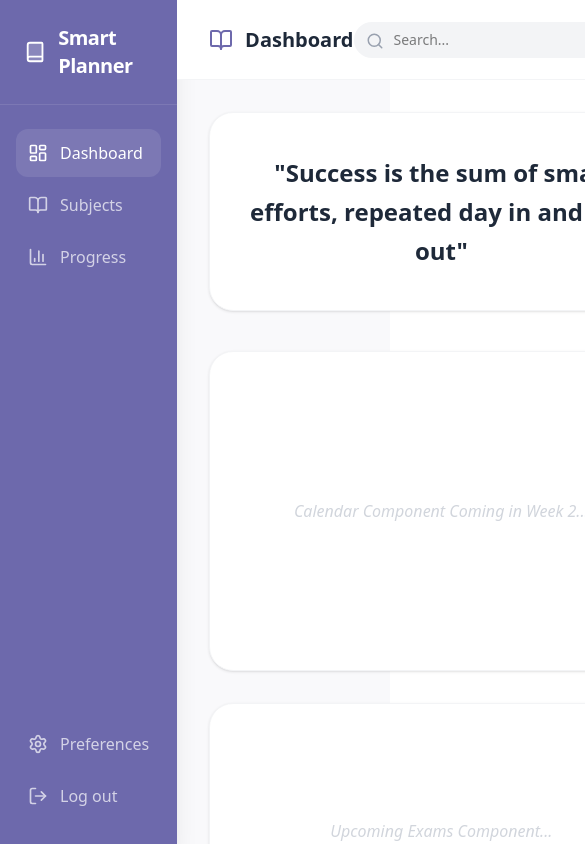
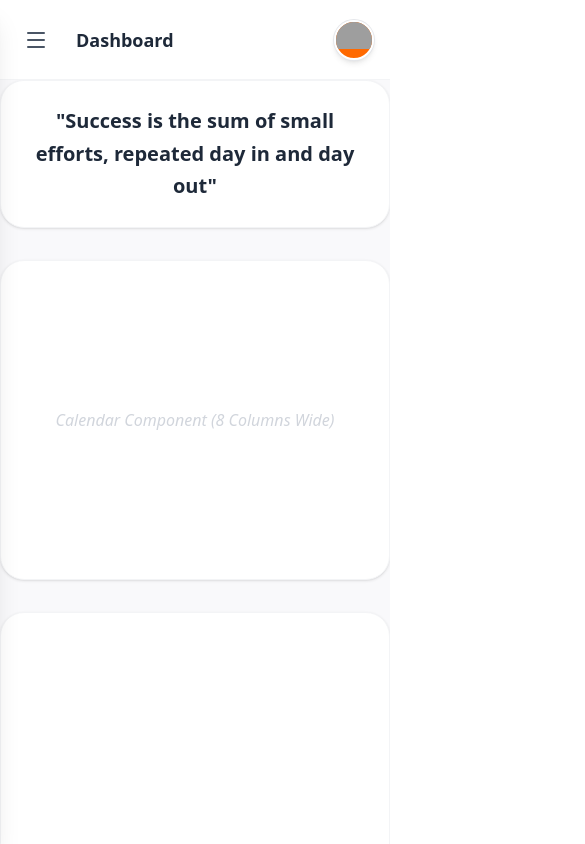
Before and after one commit to ermun361/Smart-study-planner, a React (Vite) app: page / in a window 390 px wide. Shown: the top 844 px of the page, 585 px wide, since content can reach past the window. Built offline with nearby package versions, Linux system fonts and the light colour scheme; grey boxes are pictures that could not be loaded.

Commit message:
feat: add mobile responsive logic and flat-grid dashboard skeleton

```diff
--- a/src/App.jsx
+++ b/src/App.jsx
@@ -1,5 +1,4 @@
-import React from 'react';
-// 1. Import the icons we need
+import React, { useState } from 'react';
 import {
   LayoutDashboard,
   BookOpen,
@@ -7,37 +6,94 @@ import {
   Settings,
   LogOut,
   Search,
-  Book
+  Book,
+  Menu,
+  X
 } from 'lucide-react';
 
 function App() {
+  /**
+  * STATE LOGIC FOR MOBILE SIDEBAR
+  * 'isMenuOpen' is a boolean (true/false).
+  * When 'isMenuOpen' is true, the sidebar is visible on mobile.
+  * When 'isMenuOpen' is false, the sidebar is hidden on mobile.
+  * The 'toggleMenu' function toggles the value of 'isMenuOpen' between true and false.
+  */
+ const [isMenuOpen, setIsMenuOpen] = useState(false);
+
+ // Function to toggle the mobile menu
+ const toggleMenu = () => setIsMenuOpen(!isMenuOpen);
+
+
   return (
-    <div className="flex h-screen bg-[#F9F9FB] font-sans">
+    /**
+     * MAIN WRAPPER: A flex container that takes the full height of the screen, with a light background and sans-serif font.
+     * 'overflow-hidden' prevents the page from "shaking" or scrolling when the mobile menu is toggled open or closed. This ensures a smooth user experience on mobile devices.
+     */
 
-      {/* --- SIDEBAR --- */}
-      <aside className="w-64 bg-brandPurple text-white flex flex-col justify-between shadow-xl">
+    <div className="flex h-screen bg-[#F9F9FB] font-sans relative overflow-hidden">
+
+      {/*  1. MOBILE BACKDROP (The "Dimmer" effect)
+        - 'fixed inset-0': covers the entire screen.
+        - 'bg-black/50': semi-transparent black.
+        - 'z-40': sits above content but BELOW the sidebar (z-50).
+        - 'lg:hidden': this overlay is NEVER needed on desktop. */}
+
+      {isMenuOpen && (
+        <div
+          className="fixed inset-0 bg-black/50 z-40 lg:hidden"
+          onClick={toggleMenu} // Clicking the backdrop will close the menu
+        />
+      )}
+
+      {/*
+       2. THE SIDEBAR
+        - 'transition-transform': makes the slide smooth instead of a "jump."
+        - 'duration-300': the slide takes 0.3 seconds.
+        - '${isMenuOpen ? ...}': This is the Javascript "If/Else" for the CSS.
+          - If open: 'translate-x-0' (bring into view).
+          - If closed: '-translate-x-full' (hide off-screen to the left).
+        - 'lg:translate-x-0': On desktop (lg), ALWAYS be in view.
+        - 'lg:static': On desktop, don't float; take up real space on the left.
+      */}
+
+      <aside className= {`
+        fixed inset-y-0 left-0 z-50 w-64 bg-brandPurple text-white flex flex-col justify-between shadow-xl
+        transition-transform duration-300 ease-in-out
+        ${isMenuOpen ? 'translate-x-0' : '-translate-x-full'}
+        lg:translate-x-0 lg:static lg:inset-0
+      `}>
+
         <div>
-          {/* Brand Logo with Book Icon */}
-          <div className="p-6 flex items-center gap-3 text-xl font-bold border-b border-white/10">
-            <Book className="w-8 h-8 fill-white/20" />
-            <span className="tracking-tight">Smart Planner</span>
+          {/* Brand Logo Area */}
+          <div className="p-6 flex items-center justify-between text-xl font-bold border-b border-white/10">
+            <div className="flex items-center gap-3">
+              <Book className="w-8 h-8 fill-white/20" />
+              <span className="tracking-tight text-white">Smart Planner</span>
+            </div>
+            {/* Close Button: Hidden on desktop, shows on mobile to close the menu */}
+
+            <button onClick={toggleMenu} className="lg:hidden text-white/70 hover:text-white transition-colors">
+              <X size={24} />
+            </button>
+
           </div>
 
           <nav className="px-4 mt-6 space-y-1">
-            {/* Active Link logic: bg-white/10 makes it look "posh" */}
+            {/* Active Link */}
             <div className="flex items-center gap-3 p-3 bg-white/10 rounded-xl cursor-pointer transition-all">
               <LayoutDashboard size={20} />
-              <span className="font-medium">Dashboard</span>
+              <span className="font-medium text-white">Dashboard</span>
             </div>
 
             <div className="flex items-center gap-3 p-3 hover:bg-white/5 rounded-xl cursor-pointer transition-all opacity-70 hover:opacity-100">
               <BookOpen size={20} />
-              <span className="font-medium">Subjects</span>
+              <span className="font-medium text-white ">Subjects</span>
             </div>
 
             <div className="flex items-center gap-3 p-3 hover:bg-white/5 rounded-xl cursor-pointer transition-all opacity-70 hover:opacity-100">
               <BarChart3 size={20} />
-              <span className="font-medium">Progress</span>
+              <span className="font-medium text-white">Progress</span>
             </div>
           </nav>
         </div>
@@ -46,72 +102,109 @@ function App() {
         <div className="px-4 mb-6 space-y-1">
           <div className="flex items-center gap-3 p-3 hover:bg-white/5 rounded-xl cursor-pointer transition-all opacity-70 hover:opacity-100">
             <Settings size={20} />
-            <span className="font-medium">Preferences</span>
+            <span className="font-medium text-white">Preferences</span>
           </div>
           <div className="flex items-center gap-3 p-3 hover:bg-white/5 rounded-xl cursor-pointer transition-all opacity-70 hover:opacity-100">
             <LogOut size={20} />
-            <span className="font-medium">Log out</span>
+            <span className="font-medium text-white">Log out</span>
           </div>
         </div>
       </aside>
 
-      {/* --- MAIN AREA --- */}
-      <div className="flex-1 flex flex-col">
+      {/*
+        3. MAIN CONTENT AREA
+          - 'flex-1': This box "greedily" takes all the remaining width.
+          - 'flex-col': Stacks the Header on top of the Content.
+      */}
+
+      <div className="flex-1 flex flex-col w-full">
 
         {/* TOP HEADER */}
-        <header className="h-20 bg-white border-b border-gray-100 flex items-center justify-between px-8">
-          <div className="flex items-center gap-3 text-gray-800 font-semibold text-xl">
-             <BookOpen className="text-brandPurple" size={24} />
-             Dashboard
+        <header className="h-20 bg-white border-b border-gray-100 flex items-center justify-between px-4 lg:px-8">
+          <div className="flex items-center gap-3">
+            {/*
+              HAMBURGER BUTTON:
+               - 'lg:hidden': only shows on mobile/tablet.
+               - Triggers 'toggleMenu' to open the sidebar.
+
+            */}
+
+            <button
+              onClick={toggleMenu}
+              className="p-2 mr-2 text-gray-600 hover:bg-gray-100 rounded-lg lg:hidden">
+              <Menu size={24} />
+            </button>
+
+            <div className='flex items-center gap-3 text-gray-800 font-semibold text-lg lg:text-xl'>
+              <BookOpen className="text-brandPurple hidden sm:block" size={24} />
+              Dashboard
+            </div>
           </div>
 
-          <div className="flex items-center gap-6">
-            {/* Professional Search Bar */}
-            <div className="relative group">
-              <Search className="absolute left-3 top-2.5 text-gray-400 group-focus-within:text-brandPurple transition-colors" size={18} />
+          <div className="flex items-center gap-2 lg:gap-6">
+            {/* Professional Search Bar: 'hidden md:block' -> hide on phones, show on tablets/laptops */}
+            <div className="relative group hidden md:block">
+              <Search className="absolute left-3 top-2.5 text-gray-400 " size={18} />
+
               <input
                 type="text"
                 placeholder="Search..."
-                className="bg-gray-100 pl-10 pr-4 py-2 rounded-full text-sm focus:outline-none focus:ring-2 focus:ring-brandPurple/20 w-64 transition-all"
+                className="bg-gray-100 pl-10 pr-4 py-2 rounded-full text-sm w-48 lg:w-64 focus:outline-none focus:ring-2 focus:ring-brandPurple/20  transition-all"
               />
             </div>
 
-            {/* Avatar with Ring */}
+
+            {/* USER PROFILE AVATAR*/}
             <div className="w-10 h-10 bg-orange-500 rounded-full border-2 border-white shadow-md ring-1 ring-gray-200 overflow-hidden">
-               <img src="https://api.dicebear.com/7.x/avataaars/svg?seed=Felix" alt="avatar" />
+               <img
+                  src="https://api.dicebear.com/7.x/avataaars/svg?seed=Felix"
+                  alt="avatar"
+               />
             </div>
           </div>
         </header>
 
-        {/* SCROLLABLE CONTENT */}
-        <main className="flex-1 overflow-y-auto p-8 custom-scrollbar">
+        {/*
+          4.SCROLLABLE DASHBOARD CONTENT
+        - 'overflow-y-auto': only the dashboard scrolls, NOT the sidebar or header.
+        */}
 
-          {/* Quote Card: Centered and Clean */}
-          <div className="w-full bg-white p-10 rounded-3xl shadow-sm border border-gray-100 text-center mb-10">
-            <h2 className="text-2xl font-bold text-gray-800 max-w-2xl mx-auto leading-relaxed">
+        <main className="flex-1 overflow-y-auto P-4 LG:p-8 ">
+
+          {/* Quote Card */}
+          <div className="w-full bg-white p-6 lg:p-10  rounded-3xl shadow-sm border border-gray-100 text-center mb-8">
+
+            <h2 className="text-xl lg:text-2xl font-bold text-gray-800  leading-relaxed">
               "Success is the sum of small efforts, repeated day in and day out"
             </h2>
+
           </div>
 
-          {/* Grid Layout matches Figma columns */}
-          <div className="grid grid-cols-1 lg:grid-cols-12 gap-8">
-            <div className="lg:col-span-8 space-y-8">
-              <div className="h-80 bg-white rounded-3xl shadow-sm border border-gray-100 p-6 flex items-center justify-center text-gray-300 font-medium italic">
-                Calendar Component Coming in Week 2...
-              </div>
-              <div className="h-64 bg-white rounded-3xl shadow-sm border border-gray-100 p-6 flex items-center justify-center text-gray-300 font-medium italic">
-                Upcoming Exams Component...
-              </div>
+          {/* ---  GRID APPROACH --- */}
+          <div className="grid grid-cols-1 lg:grid-cols-12 gap-8 items-start">
+
+            {/* 1. CALENDAR */}
+            <div className="lg:col-span-8 h-80 bg-white rounded-3xl shadow-sm border border-gray-100 p-6 flex items-center justify-center text-gray-300 font-medium italic">
+              Calendar Component (8 Columns Wide)
             </div>
 
-            <div className="lg:col-span-4 space-y-8">
+            {/* 2. TODAY'S TASKS + ADD SUBJECT BUTTON  */}
+
+            <div className="lg:col-span-4 lg:row-span-2 flex flex-col gap-8">
               <div className="h-[500px] bg-white rounded-3xl shadow-sm border border-gray-100 p-6 flex items-center justify-center text-gray-300 font-medium italic">
-                Today's Tasks Component...
+                Today's Tasks (Spanning 2 Rows)
               </div>
+
               <button className="w-full bg-brandPurple hover:bg-indigo-700 text-white py-4 rounded-2xl font-bold shadow-lg shadow-brandPurple/20 transition-all active:scale-[0.98]">
                 + Add Subject
               </button>
             </div>
+
+            {/* 3. UPCOMING EXAMS */}
+            <div className="lg:col-span-8 h-64 bg-white rounded-3xl shadow-sm border border-gray-100 p-6 flex items-center justify-center text-gray-300 font-medium italic">
+              Upcoming Exams (Under Calendar, Left Side)
+            </div>
+
           </div>
 
         </main>
```
